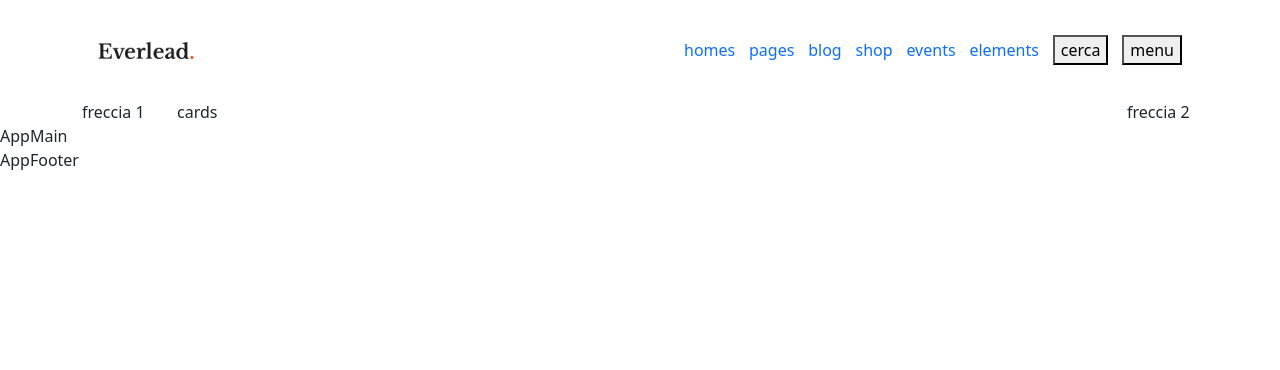
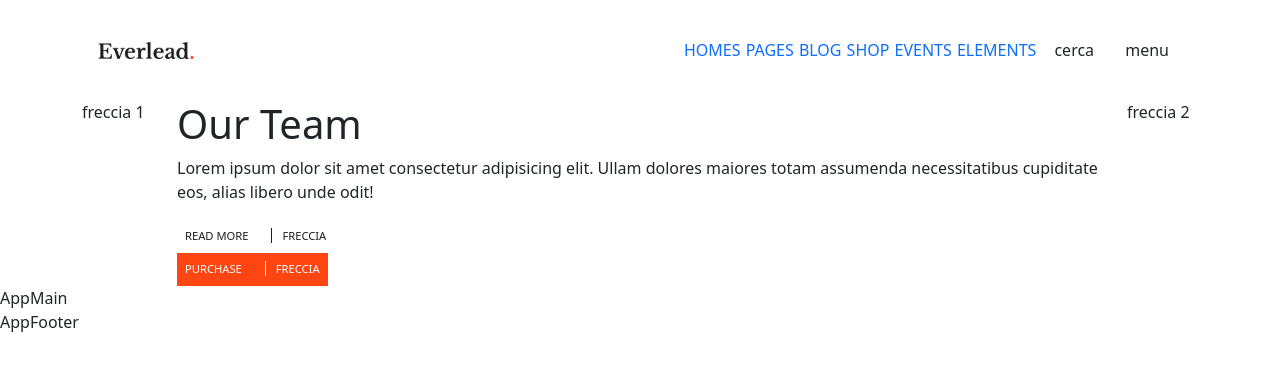
Before and after one commit to Roberto-Larivera/proj-html-vuejs, a Vue app: page / in a window 1280 px wide. Shown: the top 370 px of the page. Built offline with nearby package versions, Linux system fonts and the light colour scheme.

Commit message:
Inizio HeaderBottom + AllButton

```diff
--- /dev/null
+++ b/src/components/All/AllButton.vue
@@ -0,0 +1,55 @@
+<script>
+export default {
+    name: 'AllButton',
+    data() {
+        return {
+
+        }
+    },
+    props:{
+        color: String,
+        text: String
+
+    }
+
+
+}
+</script>
+
+<template>
+    <div>
+        <button class="p-2" :class="color">
+            {{text}}
+            <span>
+                freccia
+            </span>
+        </button>
+    </div>
+</template>
+
+<style lang="scss" scoped>
+button{
+        background-color: $background_color-1;
+        color: $text_color-12;
+        border: none;
+        text-transform: uppercase;
+        font-size: .7rem;
+        span{
+            border-left: 1px solid $border_color-6;
+            padding-left: 10px;
+            margin-left: 20px;
+        }
+        &:hover span{
+            margin-left: 0;
+            margin-right: 20px;
+            border: none;
+        }
+        &.tm_orange{
+            background-color: $background_color-8;
+            color: $text_color-1;
+            span{
+                border-color: $border_color-1;
+            }
+        }
+    }
+</style>
--- a/src/components/Header/HeaderBottom.vue
+++ b/src/components/Header/HeaderBottom.vue
@@ -1,6 +1,10 @@
 <script>
+import AllButton from '../All/AllButton.vue';
 export default {
     name: 'HeaderBottom',
+    components:{
+        AllButton,
+    },
     data() {
         return {
 
@@ -16,7 +20,16 @@ export default {
             freccia 1
         </div>
         <div class="col">
-            cards
+            <h1>
+                Our Team
+            </h1>
+            <p>
+                Lorem ipsum dolor sit amet consectetur adipisicing elit. Ullam dolores maiores totam assumenda necessitatibus cupiditate eos, alias libero unde odit!
+            </p>
+            <div class="group_buttons">
+                <AllButton :text="'read more'"/>
+                <AllButton :text="'purchase'" :color="'tm_orange'"/>
+            </div>
         </div>
         <div class="col-1">
             freccia 2
@@ -25,5 +38,4 @@ export default {
 </template>
 
 <style lang="scss" scoped>
-
 </style>
--- a/src/components/Header/HeaderTop.vue
+++ b/src/components/Header/HeaderTop.vue
@@ -50,12 +50,12 @@ export default {
                 </li>
                </template>
                <li class="align-self-center">
-                    <button>
+                    <button class="btn">
                         cerca
                     </button>
                 </li>
                 <li class="align-self-center">
-                    <button>
+                    <button class="btn">
                         menu
                     </button>
                 </li>
@@ -72,6 +72,7 @@ export default {
 
             a {
                 text-decoration: none;
+                text-transform: uppercase;
             }
         }
     }
```
